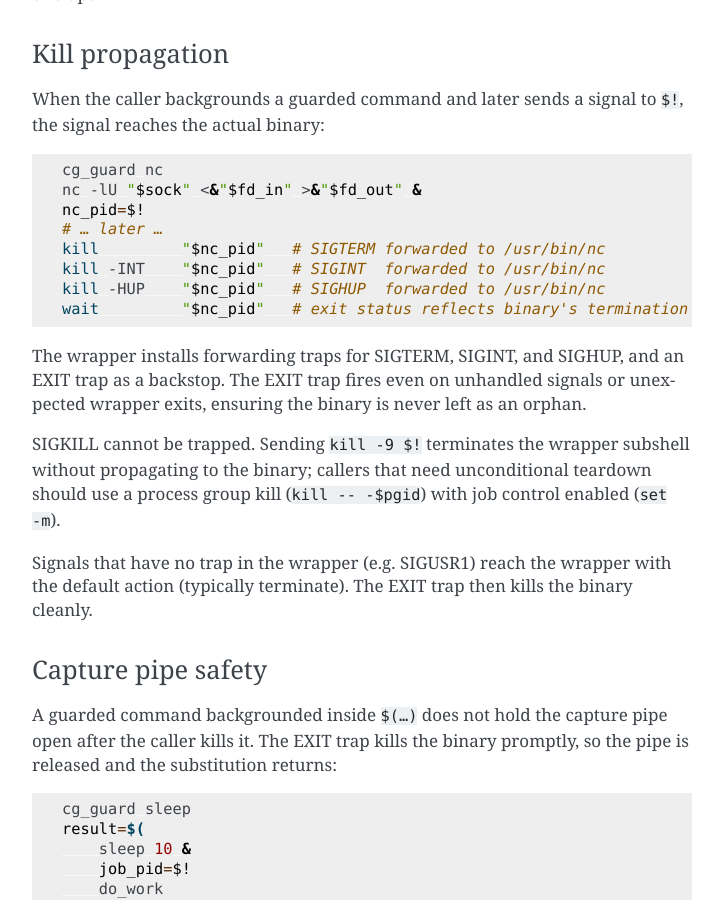
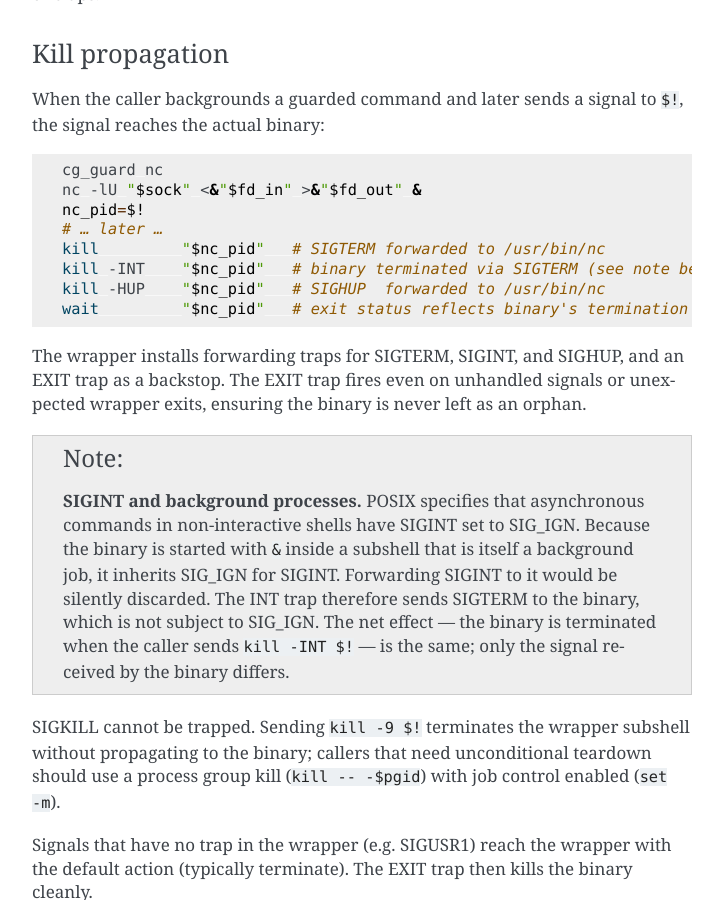
Before and after one commit to CriticalOptimisation/bash-deploy-libs, a Sphinx documentation site: the page built from docs/libraries/command_guard.rst, in a window 1280 px wide and 900 px high, scrolled down 12660 px. Shown: the whole window, without its empty margins (388-1111 px from the left). Built offline with Sphinx 7.4.7, drawn with Linux system fonts in a browser that asks for light colours; some of the changed text lies outside the part shown.

Commit message:
feat(command_guard): gated trap-EXIT wrapper for async kill-propagation (closes #127)
Replace the single-line eval wrapper with a gated trap-EXIT wrapper that
correctly propagates signals to the binary in every asynchronous context.

The plain wrapper  name() { "/path" "$@"; }  forks a subshell for any &
invocation, making the binary a grandchild whose PID is never exposed to the
caller.  kill $! reaches the wrapper subshell only; the binary becomes an
orphan that holds inherited file descriptors open indefinitely.

The new wrapper detects a subshell context via $BASHPID != $$ and activates
only there, preserving the foreground one-liner semantics:

  name() {
    if [[ $BASHPID != $$ ]]; then
      "/path" "$@" &
      local _cg_p=$! _cg_rc=0
      trap 'kill "$_cg_p" 2>/dev/null' EXIT
      trap 'kill "$_cg_p" 2>/dev/null' INT   # SIGINT→SIGTERM (SIG_IGN for bg binaries)
      trap 'kill -TERM "$_cg_p" 2>/dev/null' TERM
      trap 'kill -HUP  "$_cg_p" 2>/dev/null' HUP
      wait "$_cg_p" || _cg_rc=$?
      while (( _cg_rc > 128 )) && kill -0 "$_cg_p" 2>/dev/null; do
        wait "$_cg_p" || _cg_rc=$?
      done
      return "$_cg_rc"
    else
      "/path" "$@"
    fi
  }

Design notes:
- $BASHPID != $$ handles lastpipe: last pipeline stage in main shell falls
  through to the direct branch (binary is already a direct child).
- wait … || _cg_rc=$? is set -e safe; the library does not control errexit.
- C-style wait loop retries when a trapped signal interrupts wait but the
  binary is still running (e.g. binary ignores SIGTERM).
- INT trap sends SIGTERM because background processes have SIGINT=SIG_IGN;
  forwarding SIGINT would be silently discarded by the OS.
- EXIT trap fires even on unhandled signals, ensuring no orphans.
- printf %q for the path handles spaces and shell-special characters correctly.
- CGEOF heredoc eliminates the cascade of \" and \$ escapes.

All 99 tests pass; the 11 formerly-failing bg_patterns tests now pass.

Co-Authored-By: Claude Sonnet 4.6 (1M context) <noreply@anthropic.com>

```diff
--- a/docs/libraries/command_guard.rst
+++ b/docs/libraries/command_guard.rst
@@ -609,13 +609,24 @@ When the caller backgrounds a guarded command and later sends a signal to
    nc_pid=$!
    # … later …
    kill         "$nc_pid"   # SIGTERM forwarded to /usr/bin/nc
-   kill -INT    "$nc_pid"   # SIGINT  forwarded to /usr/bin/nc
+   kill -INT    "$nc_pid"   # binary terminated via SIGTERM (see note below)
    kill -HUP    "$nc_pid"   # SIGHUP  forwarded to /usr/bin/nc
    wait         "$nc_pid"   # exit status reflects binary's termination
 
 The wrapper installs forwarding traps for SIGTERM, SIGINT, and SIGHUP, and an
 EXIT trap as a backstop. The EXIT trap fires even on unhandled signals or
 unexpected wrapper exits, ensuring the binary is never left as an orphan.
+
+.. note::
+
+   **SIGINT and background processes.** POSIX specifies that asynchronous
+   commands in non-interactive shells have SIGINT set to SIG_IGN. Because the
+   binary is started with ``&`` inside a subshell that is itself a background
+   job, it inherits SIG_IGN for SIGINT. Forwarding SIGINT to it would be
+   silently discarded. The INT trap therefore sends SIGTERM to the binary,
+   which is not subject to SIG_IGN. The net effect — the binary is terminated
+   when the caller sends ``kill -INT $!`` — is the same; only the signal
+   received by the binary differs.
 
 SIGKILL cannot be trapped. Sending ``kill -9 $!`` terminates the wrapper
 subshell without propagating to the binary; callers that need unconditional
@@ -898,3 +909,4 @@ Source Listing
    #113   name=path guard token syntax [closes #111]
    #114   PATH enforcement API -- cg_safe_run, cg_unsafe [closes #112]
    #118   name filter and snap search API [closes #116, #117]
+   #127   gated trap-EXIT wrapper for async kill-propagation [closes #127]
```
Also changed, not shown: 2 other files.
